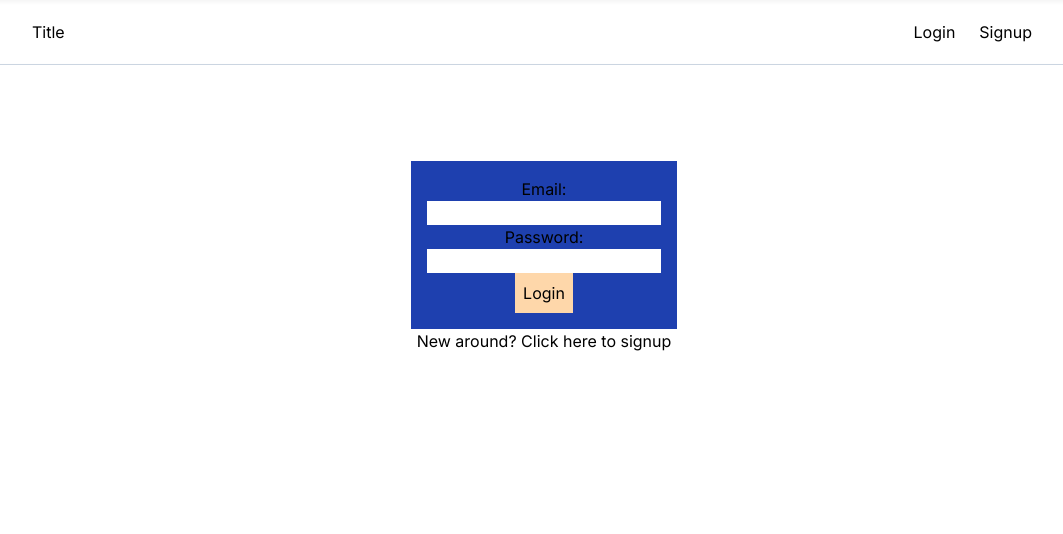
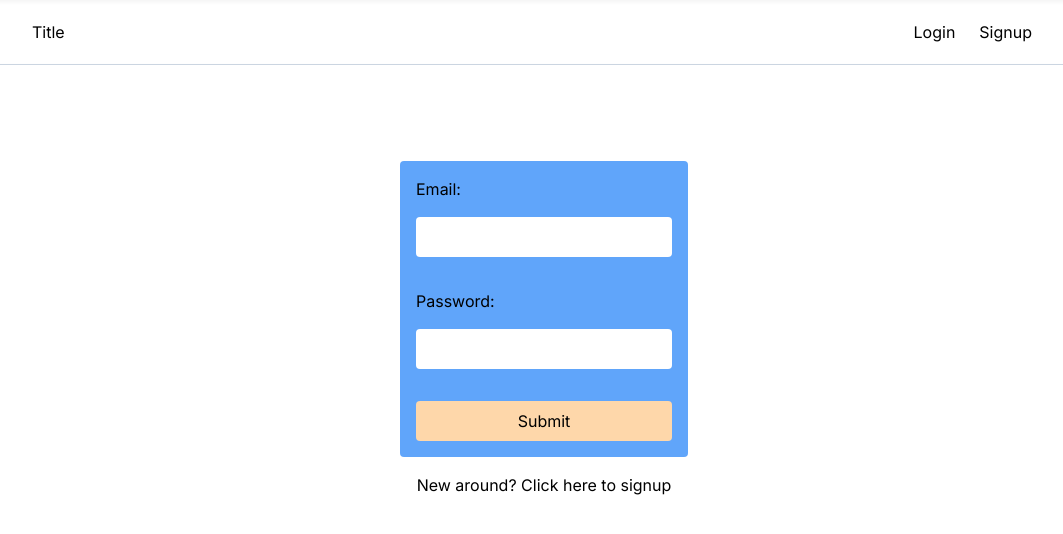
Before and after one commit to tom-horne/chat-watchlist, a Next.js app: page /login in a window 1280 px wide. Shown: the top 534 px of the page, without its empty margins (96-1159 px from the left). Built offline with nearby package versions, Linux system fonts and the light colour scheme; no server answers.

Commit message:
feat: - using react hook form for login/signup form - begun adding validation to input fields

```diff
--- a/package.json
+++ b/package.json
@@ -13,7 +13,8 @@
     "@supabase/supabase-js": "^2.42.5",
     "next": "14.2.2",
     "react": "^18",
-    "react-dom": "^18"
+    "react-dom": "^18",
+    "react-hook-form": "^7.51.3"
   },
   "devDependencies": {
     "@types/node": "^20",
--- a/src/app/login/page.tsx
+++ b/src/app/login/page.tsx
@@ -17,7 +17,9 @@ export default async function LoginPage() {
         <AuthBox submit={login} title="Login" />
       </>
       <Link href="/signup">
-        <p>New around? Click here to signup</p>
+        <p className="pt-4 hover:text-blue-900 hover:underline">
+          New around? Click here to signup
+        </p>
       </Link>
     </main>
   );
--- a/src/app/signup/page.tsx
+++ b/src/app/signup/page.tsx
@@ -16,7 +16,9 @@ export default async function SignUpPage() {
         <AuthBox submit={signup} title="Sign up" />
       </>
       <Link href="/login">
-        <p>Already registered? Click here</p>
+        <p className="pt-4 hover:text-blue-900 hover:underline">
+          Already registered? Click here
+        </p>
       </Link>
     </main>
   );
--- a/src/components/authbox/authbox.tsx
+++ b/src/components/authbox/authbox.tsx
@@ -1,4 +1,6 @@
-import Link from "next/link";
+"use client";
+
+import { useForm } from "react-hook-form";
 
 type AuthBoxProps = {
   submit: any;
@@ -6,15 +8,51 @@ type AuthBoxProps = {
 };
 
 const AuthBox: React.FC<AuthBoxProps> = ({ submit, title }) => {
+  const form = useForm();
+  const { register, handleSubmit, formState } = form;
+  const { errors } = formState;
+
   return (
-    <form className="bg-blue-800 p-4 flex flex-col items-center justify-between">
+    <form
+      onSubmit={handleSubmit(submit)}
+      noValidate
+      className="bg-blue-400 w-72 p-4 rounded flex flex-col justify-between space-y-4"
+    >
       <label htmlFor="email">Email:</label>
-      <input id="email" name="email" type="email" required />
+      <input
+        className="rounded p-2"
+        id="email"
+        type="email"
+        {...register("email", {
+          pattern: {
+            value:
+              /^[a-zA-Z0-9.!#$%&'*+/=?^_`{|}~-]+@[a-zA-Z0-9-]+(?:\.[a-zA-Z0-9-]+)*$/,
+            message: "Invalid email format",
+          },
+          required: "An email is required",
+        })}
+      />
+      <p className="text-red-600">{errors?.email?.message as any}</p>
+
       <label htmlFor="password">Password:</label>
-      <input id="password" name="password" type="password" required />
-      <button className="bg- bg-orange-200 p-2" formAction={submit}>
-        {title}
-      </button>
+      <input
+        className="rounded p-2"
+        id="password"
+        type="password"
+        required
+        {...register("password", {
+          minLength: {
+            value: 6,
+            message: "Passwords needs at least 6 characters",
+          },
+        })}
+      />
+      <p className="text-red-600">{errors?.password?.message as any}</p>
+
+      <input
+        className="bg-orange-200 hover:bg-orange-300 rounded p-2"
+        type="submit"
+      />
     </form>
   );
 };
```
Also changed, not shown: 1 other file (tests, documents, lock files or other folders).
